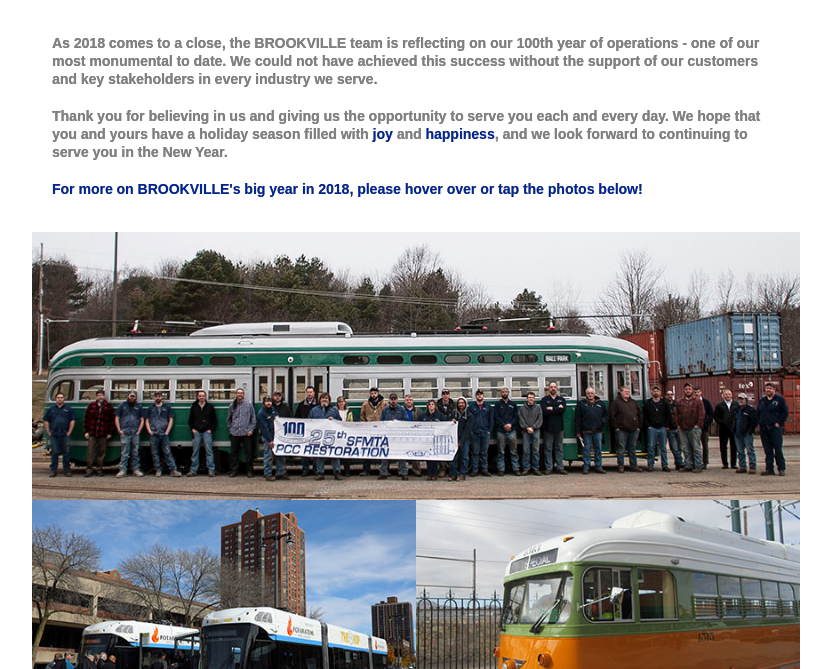
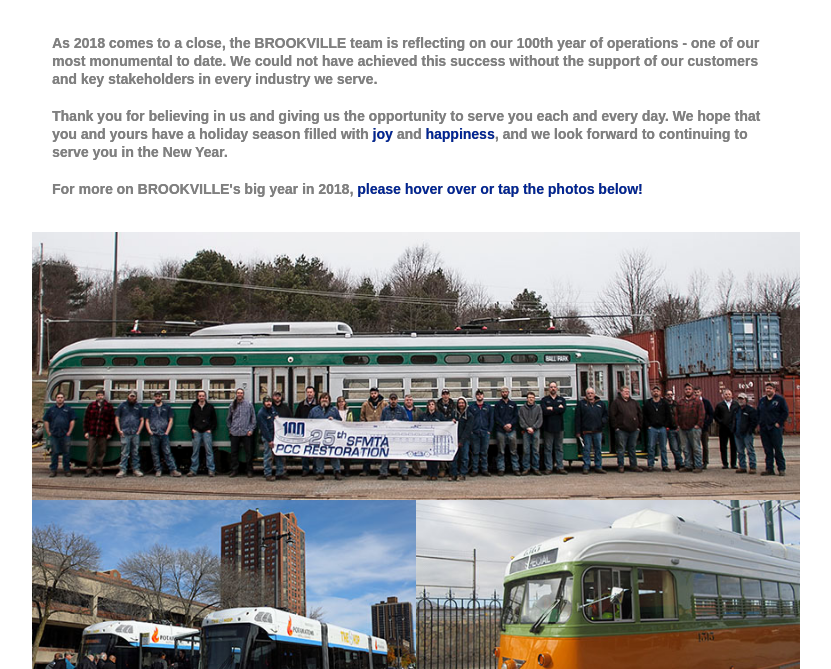
Before and after one commit to ajawsm/2018-Holiday-Card, a plain HTML site: page index.html in a window 1280 px wide. Shown: the part 131-800 px from the top of the page, without its empty margins (224-1055 px from the left). Drawn offline with Linux system fonts and the light colour scheme.

Commit message:
Update index.html

```diff
--- a/index.html
+++ b/index.html
@@ -242,7 +242,7 @@
             to serve you in the New Year.
             <br />
             <br />
-            <span style="color: rgb(0, 37, 150);">For more on BROOKVILLE's big year in 2018, please hover over or tap the photos below!</span>
+            For more on BROOKVILLE's big year in 2018, <span style="color: rgb(0, 37, 150);">please hover over or tap the photos below!</span>
         </p></div>
     <div class="img-control-wide">
     <img src="images/Muni.jpg" alt="San Francisco Municipal Transportation Agency Streetcar" class="responsive" ontouchstart="" />
```
